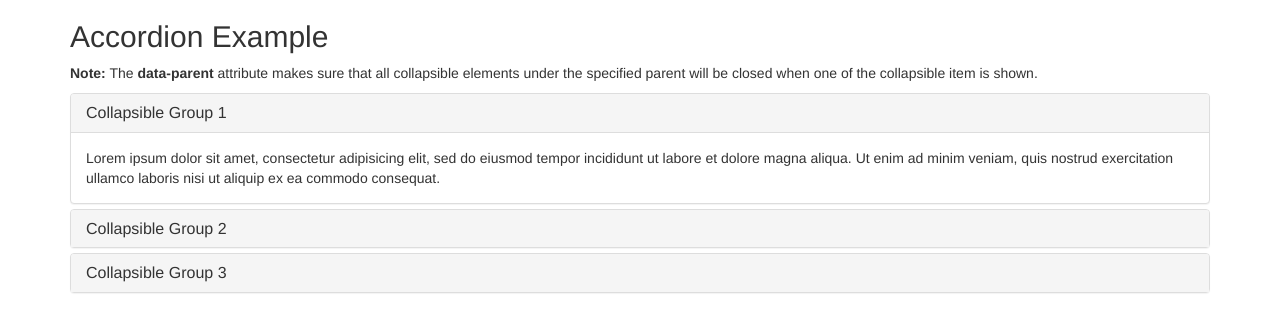
After one commit to RaketMats/FlaskToDoApplication, a Flask app: page /guiTests in a window 1280 px wide. The commit adds this page. Shown: the top 332 px of the page. Run offline with Flask 2, Linux system fonts and the light colour scheme; some libraries are stand-ins or nearby versions.

Commit message:
Added some accordion tests

```diff
--- a/app.py
+++ b/app.py
@@ -18,6 +18,11 @@ def hello():
 def signUp():
     print('hello from ajax reference page')
     return render_template('ajaxRefPage.html')
+
+@app.route('/guiTests')
+def guiTests():
+    print('hello from the GUI tests page')
+    return render_template('guitests.html')
 
 @app.route('/signUpUser', methods=['POST'])
 def signUpUser():
--- /dev/null
+++ b/templates/guitests.html
@@ -0,0 +1,56 @@
+<!DOCTYPE html>
+<html lang="en">
+<head>
+    <title>Flask test GUI's</title>
+    <meta name="viewport" content="width=device-width, initial-scale=1">
+    <link rel="stylesheet" href="https://maxcdn.bootstrapcdn.com/bootstrap/3.4.1/css/bootstrap.min.css">
+    <script src="https://ajax.googleapis.com/ajax/libs/jquery/3.4.1/jquery.min.js"></script>
+    <script src="https://maxcdn.bootstrapcdn.com/bootstrap/3.4.1/js/bootstrap.min.js"></script>
+</head>
+<body>
+
+    <div class="container">
+        <h2>Accordion Example</h2>
+        <p><strong>Note:</strong> The <strong>data-parent</strong> attribute makes sure that all collapsible elements under the specified parent will be closed when one of the collapsible item is shown.</p>
+        <div class="panel-group" id="accordion">
+          <div class="panel panel-default">
+            <div class="panel-heading">
+              <h4 class="panel-title">
+                <a data-toggle="collapse" data-parent="#accordion" href="#collapse1">Collapsible Group 1</a>
+              </h4>
+            </div>
+            <div id="collapse1" class="panel-collapse collapse in">
+              <div class="panel-body">Lorem ipsum dolor sit amet, consectetur adipisicing elit,
+              sed do eiusmod tempor incididunt ut labore et dolore magna aliqua. Ut enim ad minim veniam,
+              quis nostrud exercitation ullamco laboris nisi ut aliquip ex ea commodo consequat.</div>
+            </div>
+          </div>
+          <div class="panel panel-default">
+            <div class="panel-heading">
+              <h4 class="panel-title">
+                <a data-toggle="collapse" data-parent="#accordion" href="#collapse2">Collapsible Group 2</a>
+              </h4>
+            </div>
+            <div id="collapse2" class="panel-collapse collapse">
+              <div class="panel-body">Lorem ipsum dolor sit amet, consectetur adipisicing elit,
+              sed do eiusmod tempor incididunt ut labore et dolore magna aliqua. Ut enim ad minim veniam,
+              quis nostrud exercitation ullamco laboris nisi ut aliquip ex ea commodo consequat.</div>
+            </div>
+          </div>
+          <div class="panel panel-default">
+            <div class="panel-heading">
+              <h4 class="panel-title">
+                <a data-toggle="collapse" data-parent="#accordion" href="#collapse3">Collapsible Group 3</a>
+              </h4>
+            </div>
+            <div id="collapse3" class="panel-collapse collapse">
+              <div class="panel-body">Lorem ipsum dolor sit amet, consectetur adipisicing elit,
+              sed do eiusmod tempor incididunt ut labore et dolore magna aliqua. Ut enim ad minim veniam,
+              quis nostrud exercitation ullamco laboris nisi ut aliquip ex ea commodo consequat.</div>
+            </div>
+          </div>
+        </div>
+      </div>
+
+</body>
+</html>
```
Also changed, not shown: templates/home.html (+59 -3 lines).
